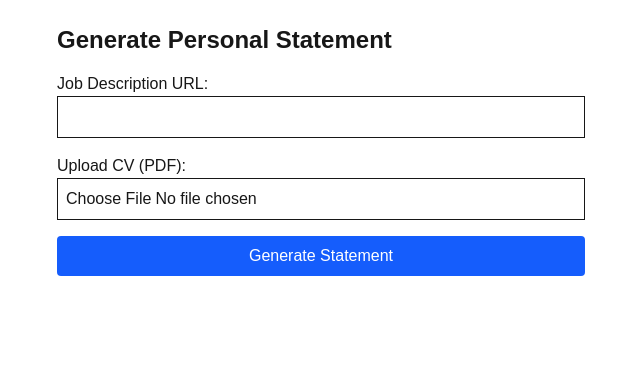
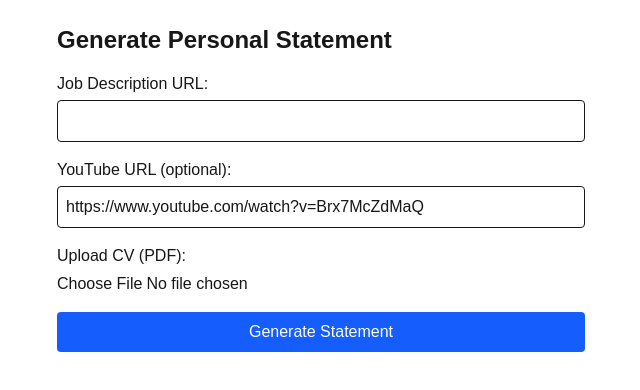
Before and after one commit to Philip-Ajayi/Everest, a Next.js app: page /opeyemi in a window 1280 px wide. Shown: the top 390 px of the page, without its empty margins (319-959 px from the left). Built offline with nearby package versions, Linux system fonts and the light colour scheme.

Commit message:
Update page.tsx

```diff
--- a/src/app/opeyemi/page.tsx
+++ b/src/app/opeyemi/page.tsx
@@ -4,17 +4,28 @@ import { useState } from "react";
 
 export default function PersonalStatementPage() {
   const [jobUrl, setJobUrl] = useState("");
+  const [youtubeUrl, setYoutubeUrl] = useState("https://www.youtube.com/watch?v=Brx7McZdMaQ");
   const [cvFile, setCvFile] = useState<File | null>(null);
-  const [result, setResult] = useState<string | null>(null);
   const [loading, setLoading] = useState(false);
+  const [statement, setStatement] = useState<string | null>(null);
+  const [error, setError] = useState<string | null>(null);
 
   const handleSubmit = async (e: React.FormEvent) => {
     e.preventDefault();
-    if (!cvFile || !jobUrl) return;
+
+    if (!jobUrl || !cvFile) {
+      setError("Job URL and CV are required.");
+      return;
+    }
 
     setLoading(true);
+    setError(null);
+    setStatement(null);
+
+    try {
       const formData = new FormData();
-    formData.append("jobUrl", jobUrl);
+      formData.append("jobDescriptionUrl", jobUrl);
+      formData.append("youtubeUrl", youtubeUrl);
       formData.append("cv", cvFile);
 
       const res = await fetch("/api/statement", {
@@ -22,9 +33,20 @@ export default function PersonalStatementPage() {
         body: formData,
       });
 
+      if (!res.ok) {
+        const err = await res.json();
+        setError(err.error || "Something went wrong");
+        setLoading(false);
+        return;
+      }
+
       const data = await res.json();
-    setResult(data.statement || "No statement generated.");
+      setStatement(data.statement);
+    } catch (err: any) {
+      setError(err.message || "Something went wrong");
+    } finally {
       setLoading(false);
+    }
   };
 
   return (
@@ -37,8 +59,18 @@ export default function PersonalStatementPage() {
             type="url"
             value={jobUrl}
             onChange={(e) => setJobUrl(e.target.value)}
-            className="border p-2 w-full"
+            className="w-full border p-2 rounded mt-1"
             required
+          />
+        </label>
+
+        <label>
+          YouTube URL (optional):
+          <input
+            type="url"
+            value={youtubeUrl}
+            onChange={(e) => setYoutubeUrl(e.target.value)}
+            className="w-full border p-2 rounded mt-1"
           />
         </label>
 
@@ -47,25 +79,30 @@ export default function PersonalStatementPage() {
           <input
             type="file"
             accept="application/pdf"
-            onChange={(e) => e.target.files && setCvFile(e.target.files[0])}
-            className="border p-2 w-full"
+            onChange={(e) => setCvFile(e.target.files?.[0] || null)}
+            className="w-full mt-1"
             required
           />
         </label>
 
         <button
           type="submit"
-          className="bg-blue-600 text-white py-2 px-4 rounded"
+          className="bg-blue-600 text-white p-2 rounded hover:bg-blue-700"
           disabled={loading}
         >
           {loading ? "Generating..." : "Generate Statement"}
         </button>
       </form>
 
-      {result && (
-        <div className="mt-6 p-4 border rounded bg-gray-50">
-          <h2 className="font-semibold mb-2">Personal Statement:</h2>
-          <div dangerouslySetInnerHTML={{ __html: result }} />
+      {error && <p className="mt-4 text-red-600">{error}</p>}
+
+      {statement && (
+        <div className="mt-6">
+          <h2 className="text-xl font-semibold mb-2">Generated Personal Statement</h2>
+          <div
+            className="border p-4 rounded bg-gray-50"
+            dangerouslySetInnerHTML={{ __html: statement }}
+          />
         </div>
       )}
     </div>
```
Lines whose indentation alone changed are shown as unchanged.
